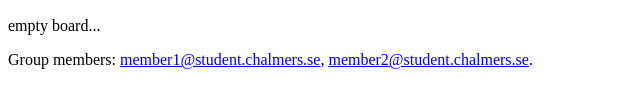
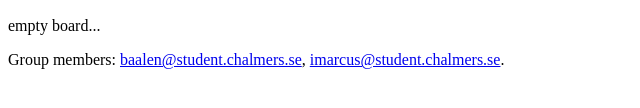
Before and after one commit to chichoch/TDA596_labs, a plain HTML site: page index.html in a window 1280 px wide. Shown: the part 148-256 px from the top of the page, 0-640 px from the left. Drawn offline with Linux system fonts and the light colour scheme.

Commit message:
Last commit for Lab2

```diff
--- a/index.html
+++ b/index.html
@@ -21,7 +21,7 @@
   <p>empty board...</p>
 
 <footer>
-  <p>Group members: <a href="mailto:member1@student.chalmers.se">member1@student.chalmers.se</a>, <a href="mailto:member2@student.chalmers.se">member2@student.chalmers.se</a>.</p>
+  <p>Group members: <a href="mailto:baalen@student.chalmers.se">baalen@student.chalmers.se</a>, <a href="mailto:imarcus@student.chalmers.se">imarcus@student.chalmers.se</a>.</p>
 </footer>
 </body>
 </html>
```
Also changed, not shown: 1 other file.
